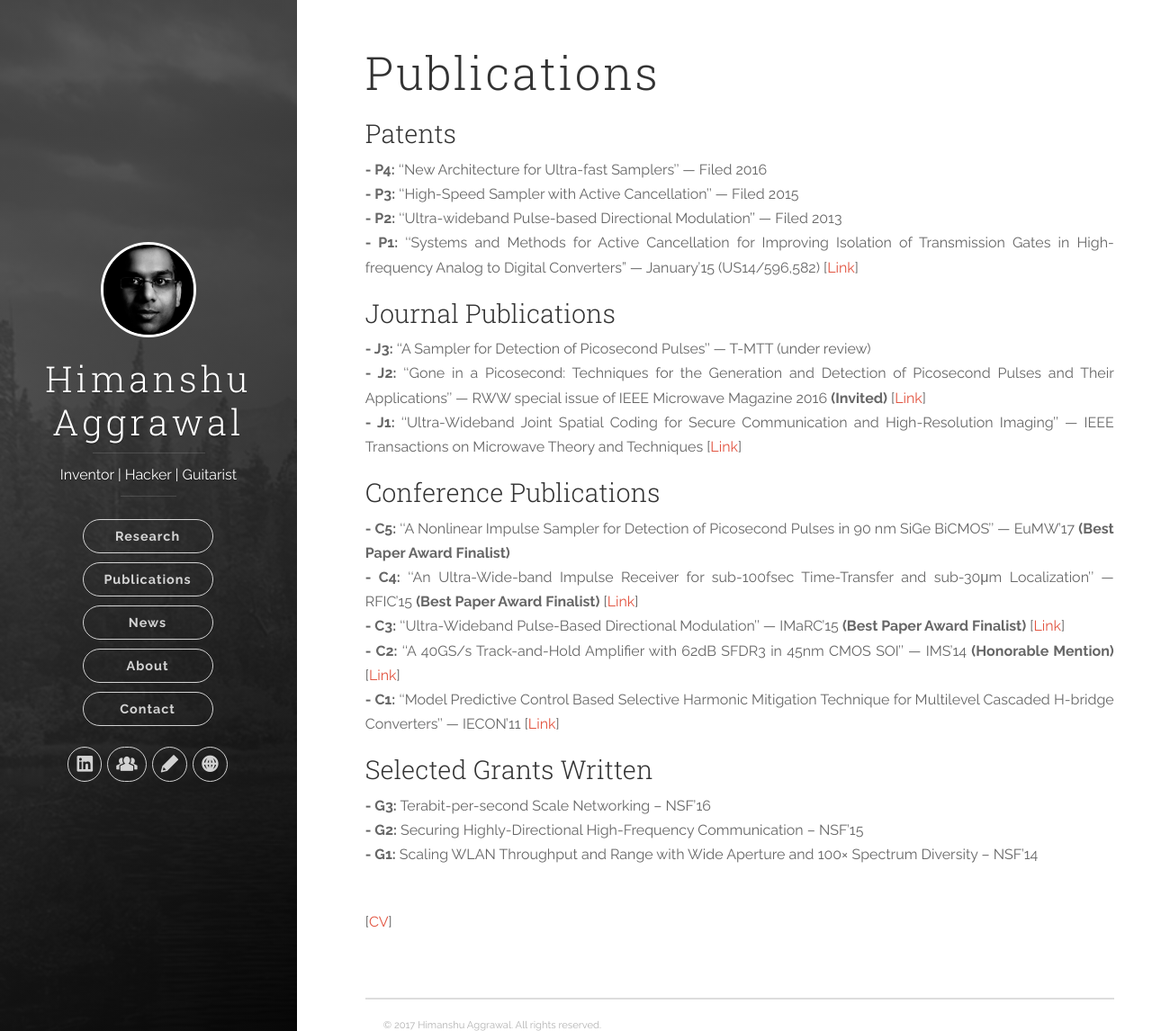
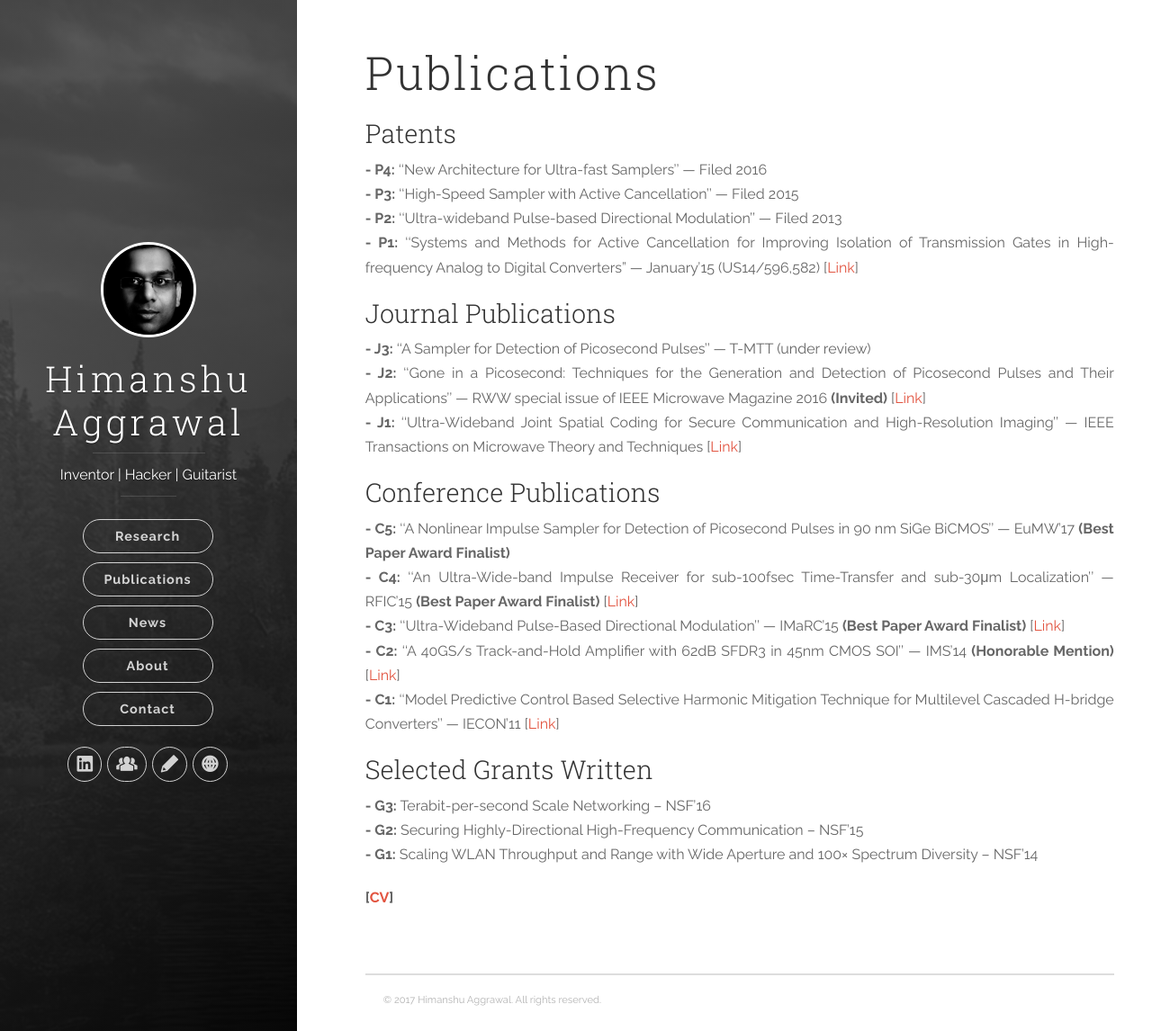
Before and after one commit to ahimanshu13/ahimanshu13.github.io, a Jekyll site: the page built from publications/index.md, in a window 1280 px wide and 1146 px high. Shown: the whole window at 90% size. Built offline with Jekyll 4.4.1, drawn with Linux system fonts in a browser that asks for light colours; nearby versions of some CDN libraries.

Commit message:
Formatting CV

```diff
--- a/publications/index.md
+++ b/publications/index.md
@@ -33,6 +33,5 @@ published: true
 **- G2:** Securing Highly-Directional High-Frequency Communication -- NSF’15<br>
 **- G1:** Scaling WLAN Throughput and Range with Wide Aperture and 100× Spectrum Diversity -- NSF’14<br>
 
-<br>
- [[CV](http://himanshua.com/Documents/Resume.pdf){:target="_blank"}]
+ **[[CV](http://himanshua.com/Documents/Resume.pdf){:target="_blank"}]**
  <br>
```
